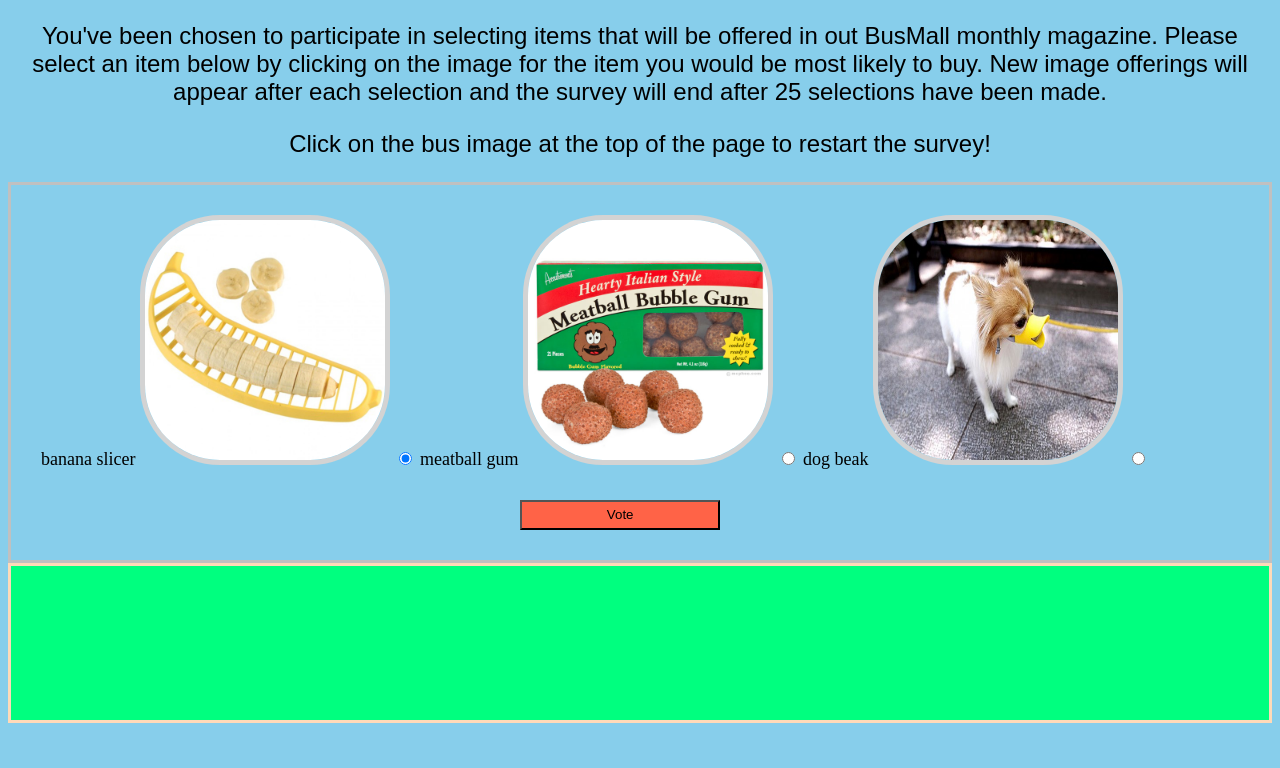
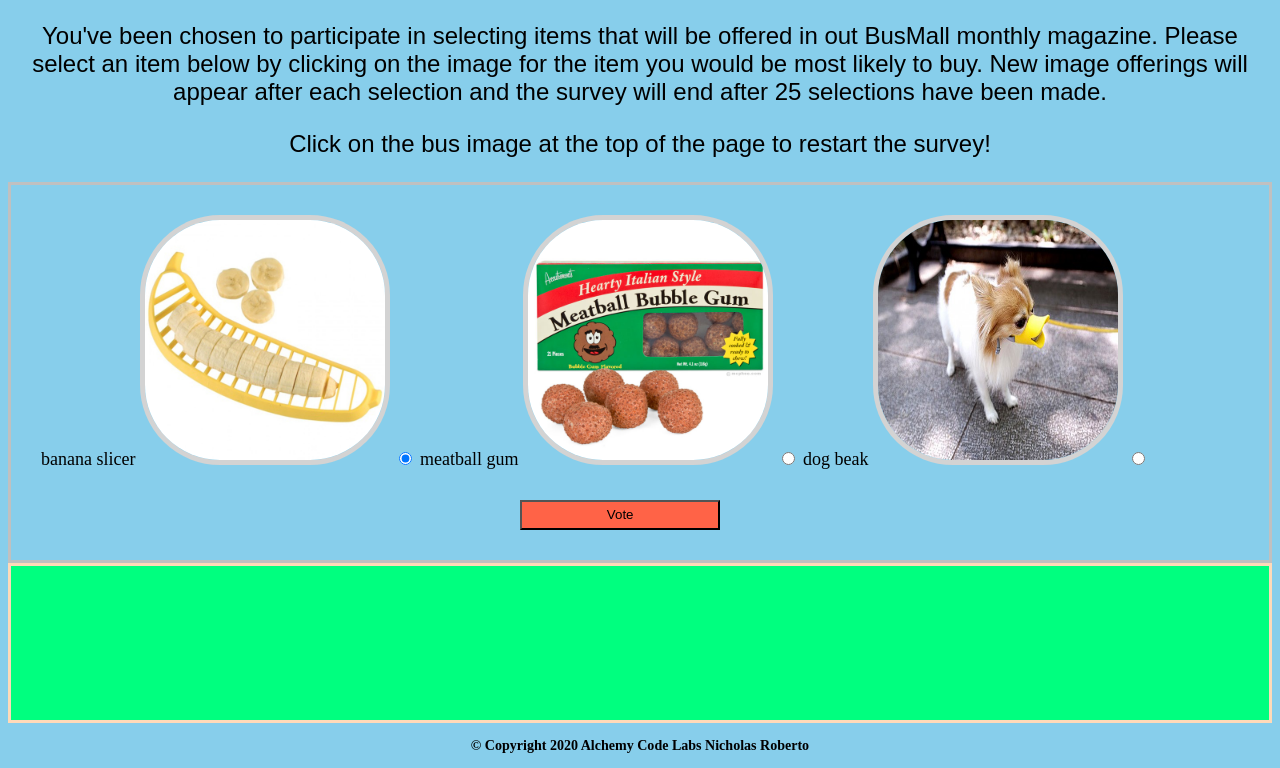
Before and after one commit to nrobert444/Bus-mall, a plain HTML site: page index.html in a window 1280 px wide. Shown: the part 286-1054 px from the top of the page. Before the commit the page ends 1017 px from the top, so only its background shows below. Drawn offline with nearby package versions, Linux system fonts and the light colour scheme.

Commit message:
added footer

```diff
--- a/index.html
+++ b/index.html
@@ -47,5 +47,8 @@
     <script src="app.js" type="module"></script>
     <script type="module" src="results.js"></script>
 </body>
+<footer>
+    <h3>&copy Copyright 2020 Alchemy Code Labs Nicholas Roberto</h3>
+</footer>
 
 </html>
--- a/style.css
+++ b/style.css
@@ -44,3 +44,7 @@ body {
     background-color: springgreen;
     border: solid 3px peachpuff;
 }
+footer {
+    text-align: center;
+    font-size: 12px;
+}
```
